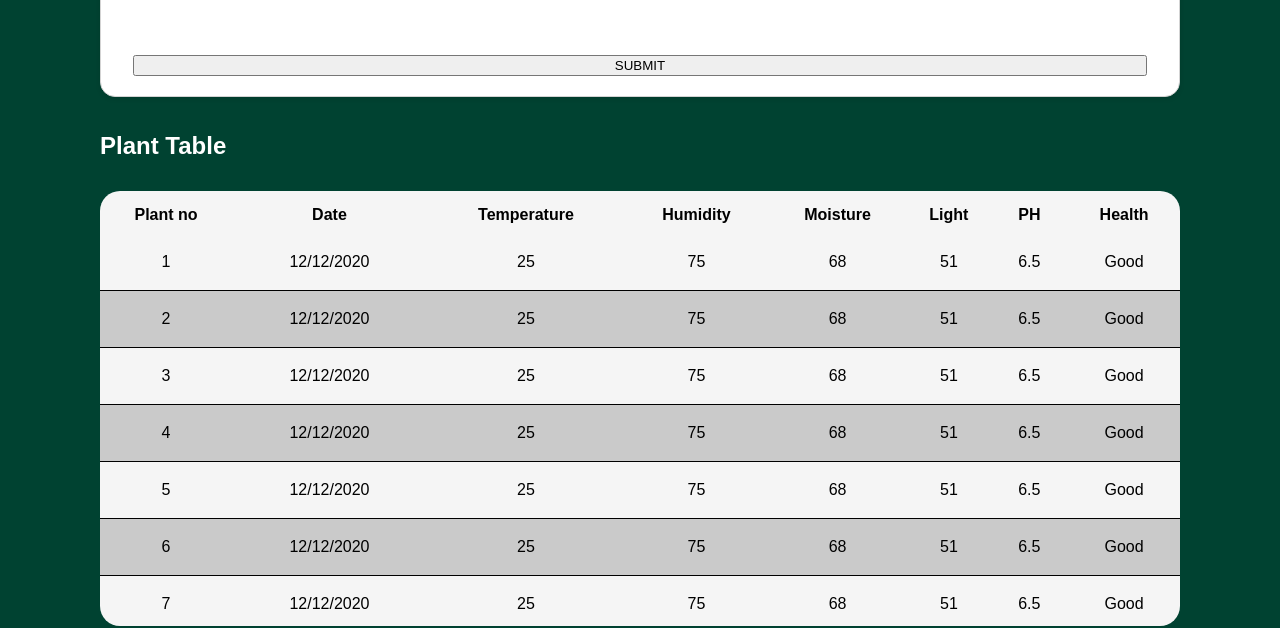
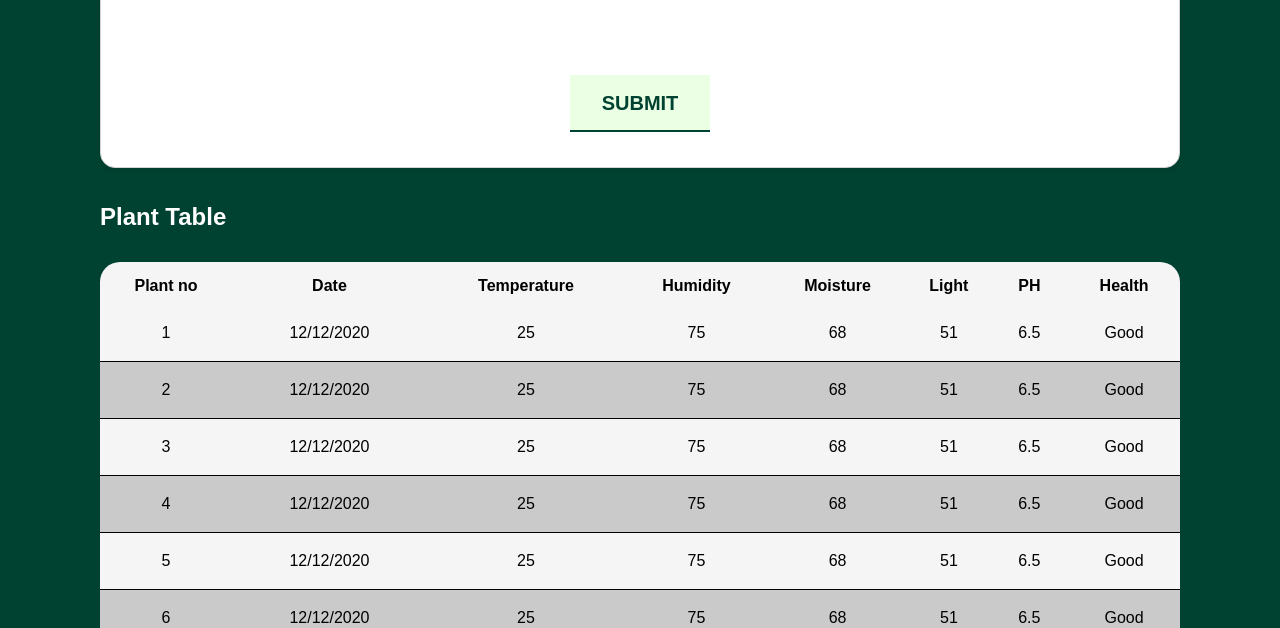
Before and after one commit to binathlaknaka/Smart-Plant---IOT, a plain HTML site: page index.html in a window 1280 px wide. Shown: the part 1605-2233 px from the top of the page. Drawn offline with Linux system fonts and the light colour scheme.

Commit message:
card and button

```diff
--- a/index.html
+++ b/index.html
@@ -85,16 +85,11 @@
                   <p class="text-body">25</p>
                 </div>
               </div>
-
-
             </div>
-
-            <!-- <p>Temperature: <span id="temperature">25</span> °C</p>
-            <p>Humidity: <span id="humidity">75</span>%</p>
-            <p>Soil Moisture: <span id="soil-moisture">68</span>%</p>
-            <p>Light: <span id="light">51</span>%</p> -->
           </div>
-          <button type="submit">SUBMIT</button>
+          <button>
+            <a href="#" class="btn2"><span class="spn2">SUBMIT</span></a>
+          </button>
         </form>
       </div>
 
--- a/style.css
+++ b/style.css
@@ -319,15 +319,15 @@ body {
   box-shadow: 0 4px 18px 0 rgba(0, 0, 0, 0.25);
 }
 .card2:hover {
-  border-color: #008bf8;
+  border-color: #004231;
   box-shadow: 0 4px 18px 0 rgba(0, 0, 0, 0.25);
 }
 .card3:hover {
-  border-color: #008bf8;
+  border-color: #004231;
   box-shadow: 0 4px 18px 0 rgba(0, 0, 0, 0.25);
 }
 .card4:hover {
-  border-color: #008bf8;
+  border-color: #004231;
   box-shadow: 0 4px 18px 0 rgba(0, 0, 0, 0.25);
 }
 
@@ -337,6 +337,80 @@ body {
 
 
 
+/*buttons*/
+button{
+  padding-top: 20px;
+  padding-bottom: 15px;
+}
+.btn2 {
+  position: relative;
+  display: inline-block;
+  padding: 15px 30px;
+  border: 2px solid #004231;
+  text-transform: uppercase;
+  color: #004231;
+  text-decoration: none;
+  font-weight: 600;
+  font-size: 20px;
+  transition: 0.3s;
+}
+
+.btn2::before {
+  content: '';
+  position: absolute;
+  top: -2px;
+  left: -2px;
+  width: calc(100% + 4px);
+  height: calc(100% - -2px);
+  background-color: #EBFFE5;
+  transition: 0.3s ease-out;
+  transform: scaleY(1);
+}
+
+.btn2::after {
+  content: '';
+  position: absolute;
+  top: -2px;
+  left: -2px;
+  width: calc(100% + 4px);
+  height: calc(100% - 50px);
+  background-color: #EBFFE5;
+  transition: 0.3s ease-out;
+  transform: scaleY(1);
+}
+
+.btn2:hover::before {
+  transform: translateY(-25px);
+  height: 0;
+}
+
+.btn2:hover::after {
+  transform: scaleX(0);
+  transition-delay: 0.15s;
+}
+
+.btn2:hover {
+  border: 2px solid #004231;
+}
+
+.btn2 span {
+  position: relative;
+  z-index: 3;
+}
+
+.btn2 span:hover::before{
+  color: #004231;
+}
+
+.btn2 span:hover::after{
+  color: #004231;
+}
+
+button {
+  text-decoration: none;
+  border: none;
+  background-color: transparent;
+}
 
 
 
```
